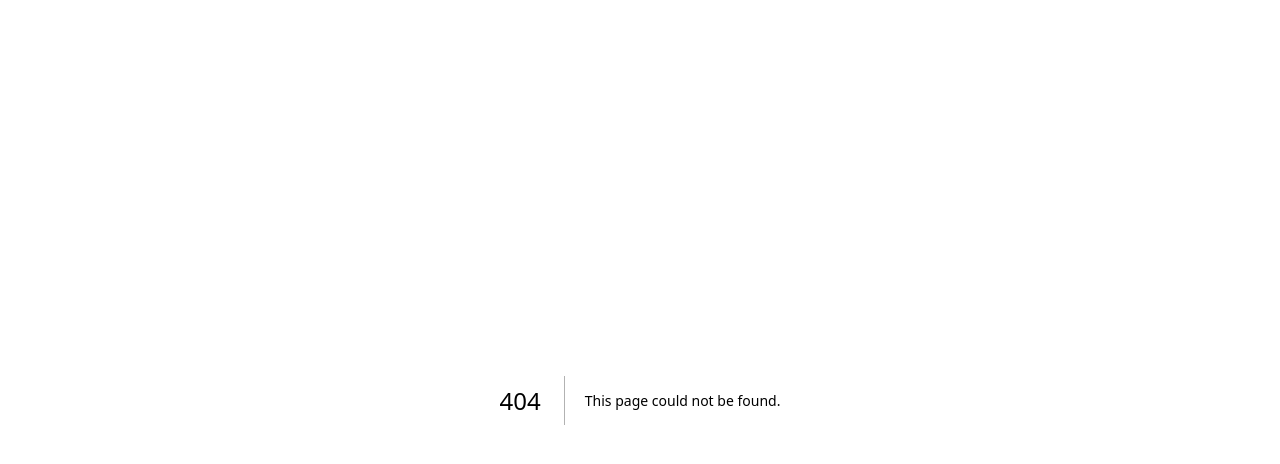
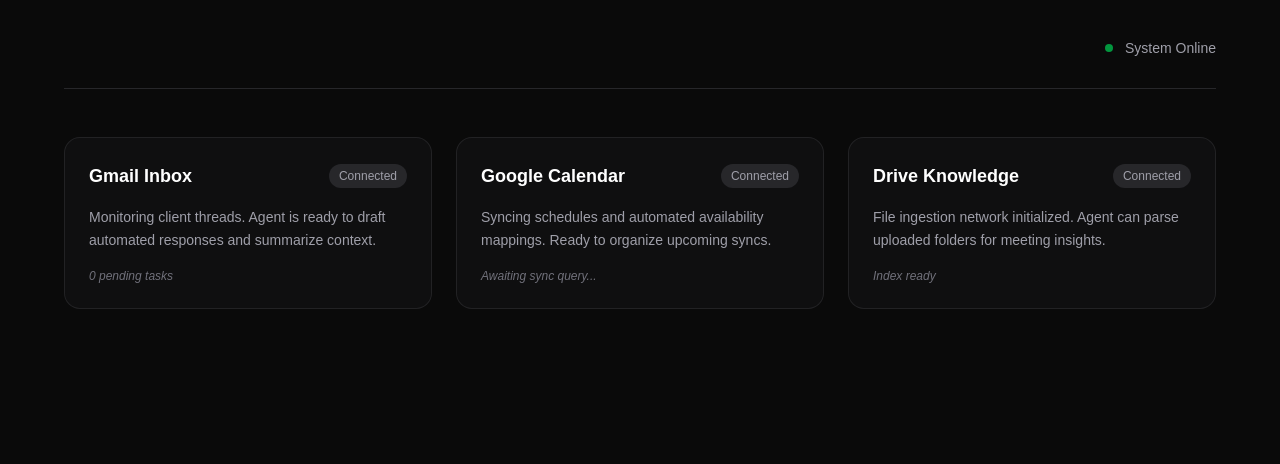
Before and after one commit to aminfxjamal-netizen/loopv1, a Next.js app: page /dashboard in a window 1280 px wide. Before the commit this address had no page. Shown: the top 464 px of the page. Built offline with nearby package versions, Linux system fonts and the light colour scheme.

Commit message:
feat: add premium workspace dashboard landing page

```diff
--- /dev/null
+++ b/app/dashboard/page.tsx
@@ -0,0 +1,85 @@
+// app/dashboard/page.tsx
+"use client";
+
+import { useSearchParams } from "next/navigation";
+import { useEffect, useState } from "react";
+
+export default function Dashboard() {
+  const searchParams = useSearchParams();
+  const [isConnected, setIsConnected] = useState(false);
+
+  useEffect(() => {
+    if (searchParams.get("google") === "connected") {
+      setIsConnected(true);
+    }
+  }, [searchParams]);
+
+  return (
+    <div className="min-h-screen bg-[#0A0A0A] text-white font-sans p-8">
+      {/* Header */}
+      <header className="max-w-6xl mx-auto flex justify-between items-center border-b border-zinc-800 pb-6 mb-12">
+        <h1 className="text-2xl font-bold tracking-wider bg-gradient-to-r应用 bg-clip-text text-transparent from-white to-zinc-400">
+          LOOP AGENT WORKSPACE
+        </h1>
+        <div className="flex items-center gap-3">
+          <span className="h-2 w-2 rounded-full bg-green-500 animate-pulse"></span>
+          <p className="text-sm text-zinc-400 font-medium">System Online</p>
+        </div>
+      </header>
+
+      {/* Main Content Layout */}
+      <main className="max-w-6xl mx-auto">
+        {/* Connection Banner */}
+        {isConnected && (
+          <div className="mb-8 p-4 bg-emerald-950/30 border border-emerald-500/30 rounded-xl flex items-center justify-between">
+            <div className="flex items-center gap-3">
+              <span className="text-xl">⚡</span>
+              <p className="text-sm text-emerald-400 font-medium">
+                Google Engine Successfully Linked: Access Granted to Calendar, Drive, and Gmail.
+              </p>
+            </div>
+          </div>
+        )}
+
+        {/* Workspace Feature Cards */}
+        <div className="grid grid-cols-1 md:grid-cols-3 gap-6">
+          {/* Card 1: Email */}
+          <div className="bg-zinc-900/40 border border-zinc-800/80 p-6 rounded-2xl hover:border-zinc-700 transition">
+            <div className="flex items-center justify-between mb-4">
+              <h3 className="text-lg font-semibold">Gmail Inbox</h3>
+              <span className="text-xs bg-zinc-800 text-zinc-400 px-2.5 py-1 rounded-full">Connected</span>
+            </div>
+            <p className="text-sm text-zinc-400 leading-relaxed mb-4">
+              Monitoring client threads. Agent is ready to draft automated responses and summarize context.
+            </p>
+            <div className="text-xs text-zinc-500 italic">0 pending tasks</div>
+          </div>
+
+          {/* Card 2: Calendar */}
+          <div className="bg-zinc-900/40 border border-zinc-800/80 p-6 rounded-2xl hover:border-zinc-700 transition">
+            <div className="flex items-center justify-between mb-4">
+              <h3 className="text-lg font-semibold">Google Calendar</h3>
+              <span className="text-xs bg-zinc-800 text-zinc-400 px-2.5 py-1 rounded-full">Connected</span>
+            </div>
+            <p className="text-sm text-zinc-400 leading-relaxed mb-4">
+              Syncing schedules and automated availability mappings. Ready to organize upcoming syncs.
+            </p>
+            <div className="text-xs text-zinc-500 italic">Awaiting sync query...</div>
+          </div>
+
+          {/* Card 3: Drive Docs */}
+          <div className="bg-zinc-900/40 border border-zinc-800/80 p-6 rounded-2xl hover:border-zinc-700 transition">
+            <div className="flex items-center justify-between mb-4">
+              <h3 className="text-lg font-semibold">Drive Knowledge</h3>
+              <span className="text-xs bg-zinc-800 text-zinc-400 px-2.5 py-1 rounded-full">Connected</span>
+            </div>
+            <p className="text-sm text-zinc-400 leading-relaxed mb-4">
+              File ingestion network initialized. Agent can parse uploaded folders for meeting insights.
+            </p>
+            <div className="text-xs text-zinc-500 italic">Index ready</div>
+          </div>
+        </div>
+      </main>
+    </div>
+  );
+}
```
